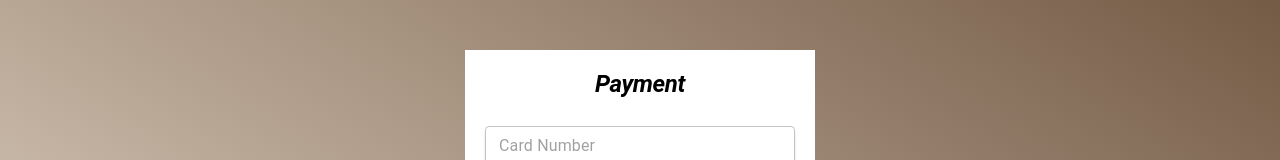
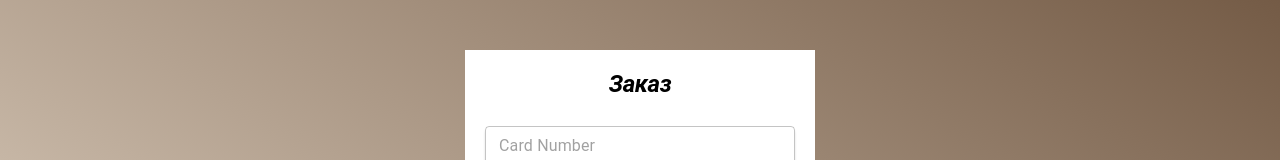
Before and after one commit to mrkelder/payment-app, a Next.js app: page / in a window 1280 px wide. Shown: the part 199-359 px from the top of the page. Built offline with nearby package versions, Linux system fonts and the light colour scheme.

Commit message:
fix: localized the content

```diff
--- a/pages/index.tsx
+++ b/pages/index.tsx
@@ -176,7 +176,7 @@ const Home: NextPage = () => {
     <>
       <ThemeProvider theme={customTheme}>
         <Head>
-          <title>Confirm your payment</title>
+          <title>Заказ кофе</title>
         </Head>
 
         <main>
@@ -195,7 +195,7 @@ const Home: NextPage = () => {
                   fontStyle="italic"
                   textAlign="center"
                 >
-                  Payment
+                  Заказ
                 </Typography>
 
                 <Grid
```
